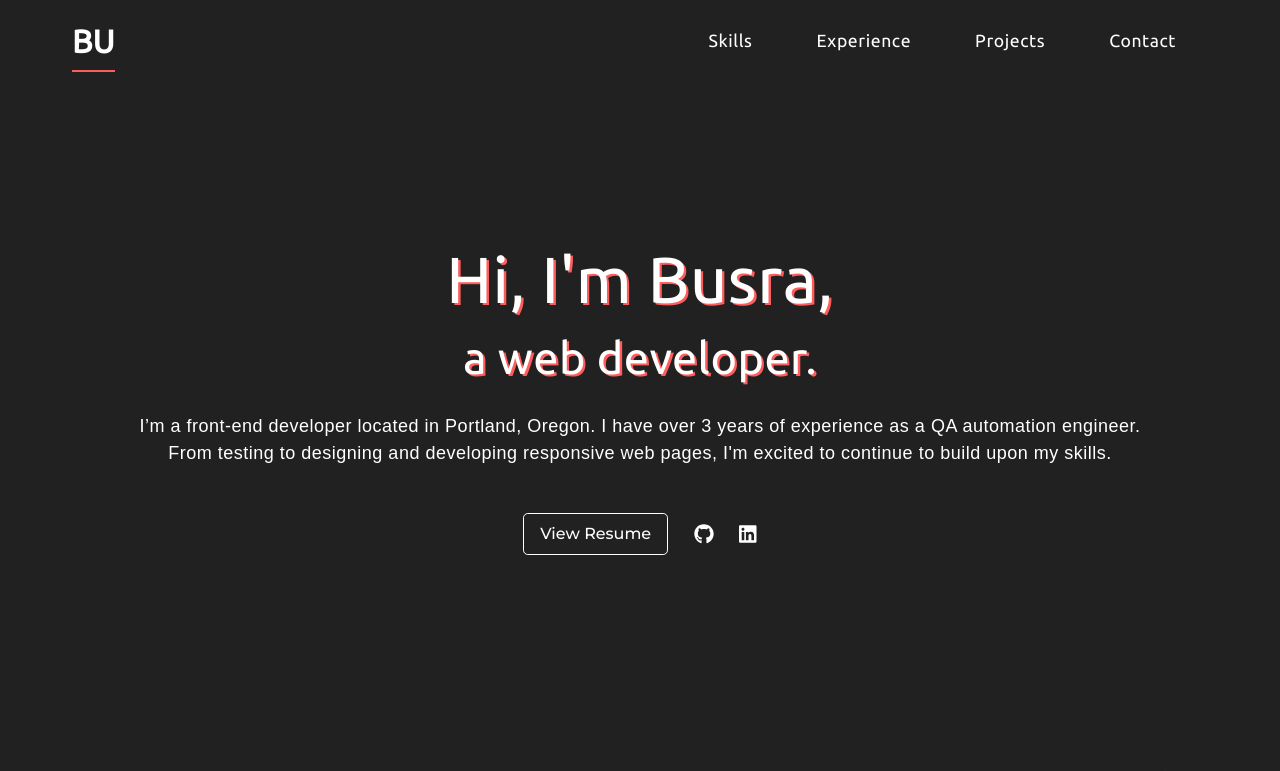
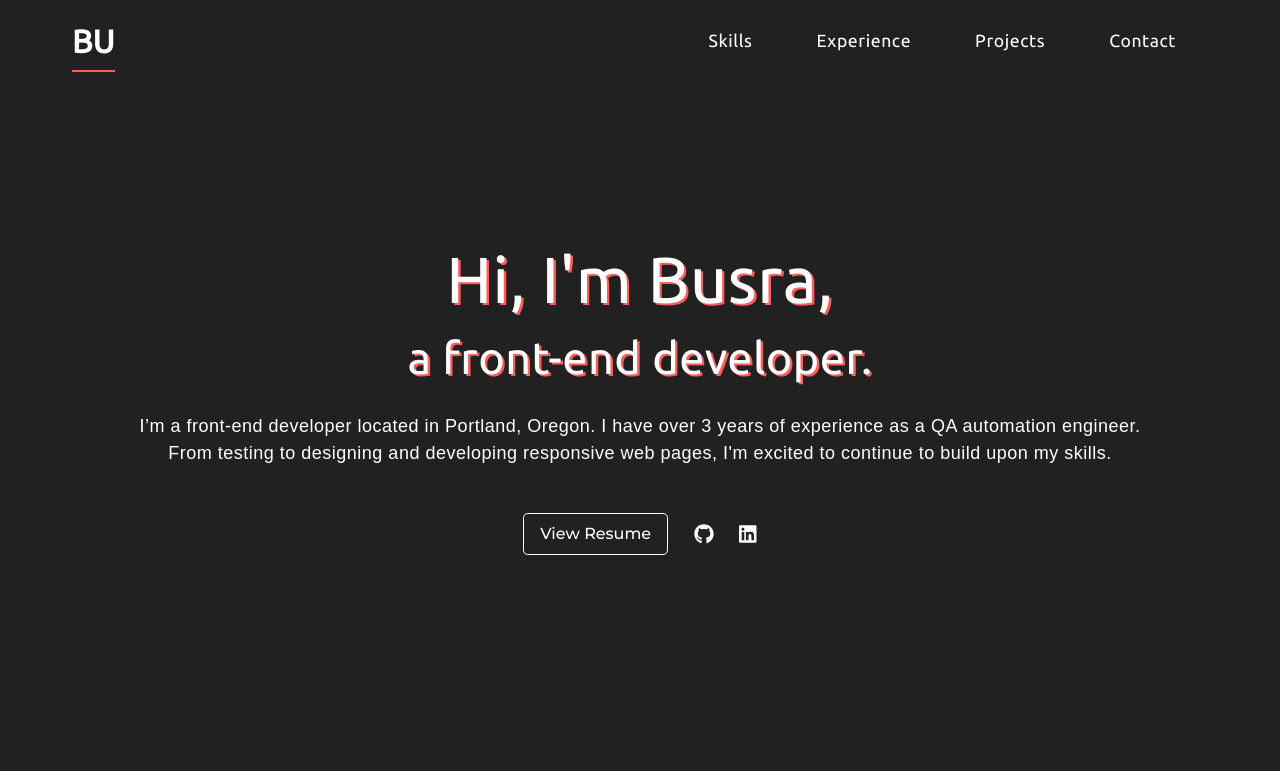
Before and after one commit to BusraUygur/portfolio-project, a React (Create React App) app: page / in a window 1280 px wide. Shown: the top 771 px of the page. Built offline with nearby package versions, Linux system fonts and the light colour scheme.

Commit message:
Update Header

```diff
--- a/src/components/Header.js
+++ b/src/components/Header.js
@@ -10,7 +10,7 @@ const Header = () => {
 					<div className="col-sm-12 header">
 						<div className="header-texts">
 							<h1 className="big-heading">Hi, I'm Busra,</h1>
-							<h2 className="small-heading">a web developer.</h2>
+							<h2 className="small-heading">a front-end developer.</h2>
 							<p className="header-desc">
 								I’m a front-end developer located in Portland, Oregon. I have over 3 years of experience
 								as a QA automation engineer. From testing to designing and developing responsive web
```
